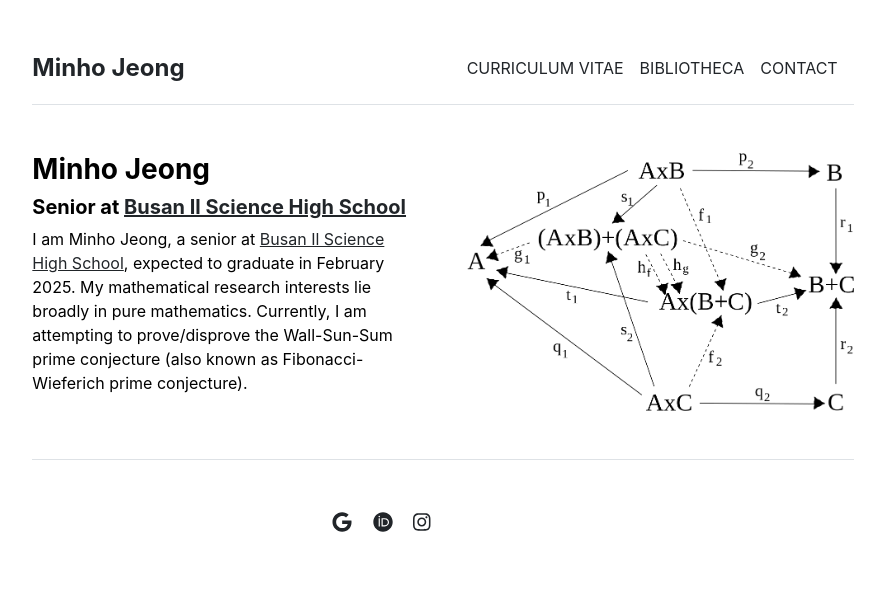
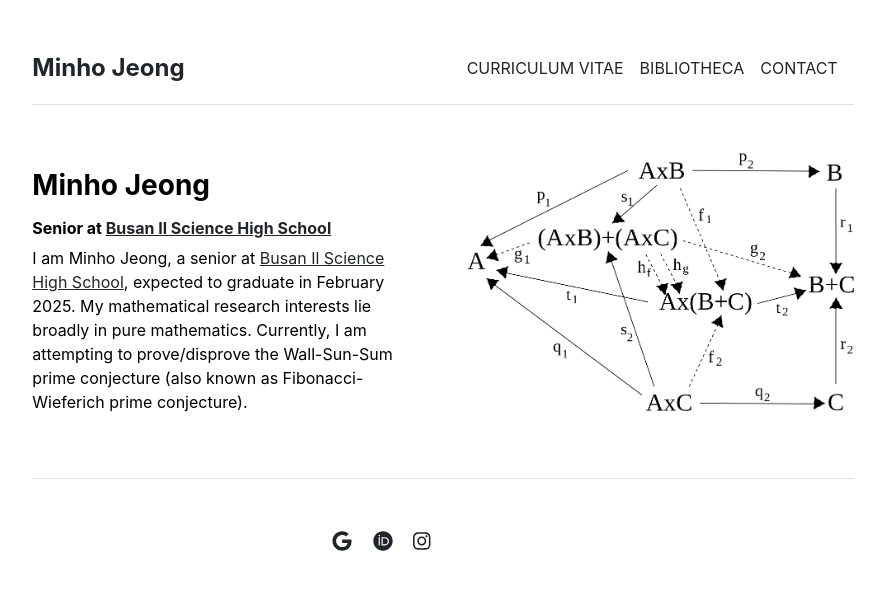
Before and after one commit to mino-jeong/mino-jeong.github.io, a Jekyll site: the page built from index.md, in a window 1280 px wide. Shown: the top 590 px of the page, without its empty margins (197-1082 px from the left). Built offline with Jekyll 4.4.1, drawn with Linux system fonts in a browser that asks for light colours.

Commit message:
Update home.html

```diff
--- a/_layouts/home.html
+++ b/_layouts/home.html
@@ -4,8 +4,8 @@ layout: default
 
 <div class="row g-5 mb-5">
   <div class="col-md-6">
-    <h3 class="fw-bold">Minho Jeong</h3>
-    <h5 class="fw-bold">Senior at <a href="https://school.busanedu.net/bsis-h">Busan Il Science High School</a></h5>
+    <p style="line-height: 2;"><h3 class="fw-bold">Minho Jeong</h3></p>
+    <h6 class="fw-bold">Senior at <a href="https://school.busanedu.net/bsis-h">Busan Il Science High School</a></h6>
     {{ content }}
   </div>
   <div class="col-md-6">
```
